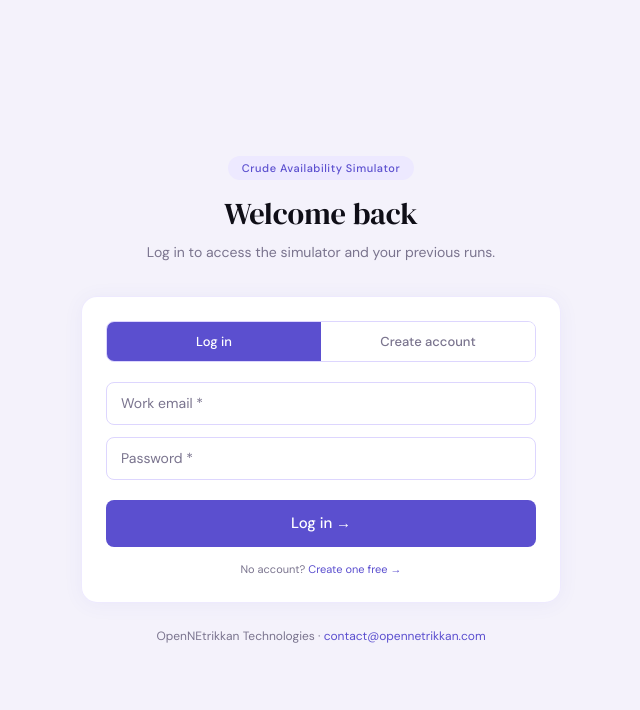
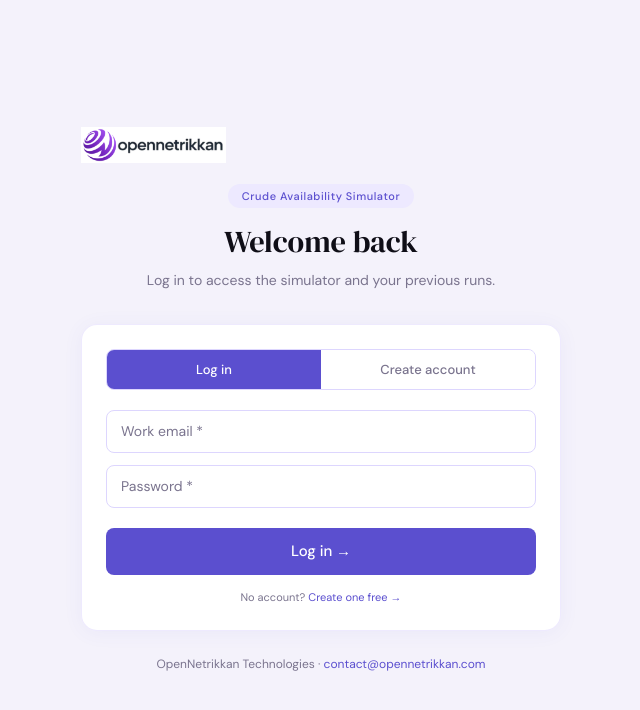
Before and after one commit to AviGitss/OilSim, a Next.js app: page / in a window 1280 px wide. Shown: the top 710 px of the page, without its empty margins (319-959 px from the left). Built offline with nearby package versions, Linux system fonts and the light colour scheme; no server answers.

Commit message:
logo added

```diff
--- a/components/AuthPage.tsx
+++ b/components/AuthPage.tsx
@@ -87,6 +87,11 @@ export default function AuthPage() {
     <div style={S.page}>
       <div style={S.wrap}>
         <div style={{ textAlign:"center", marginBottom:"2rem" }}>
+          <img
+            src="/logo.jpg"
+            alt="OpenNetrikkan"
+            style={{ height: 36, width: "auto", objectFit: "contain", marginBottom: 20 }}
+          />
           <span style={S.eyebrow}>Crude Availability Simulator</span>
           <h1 style={S.h1}>
             {mode === "login" ? "Welcome back" : "Create your account"}
@@ -147,7 +152,7 @@ export default function AuthPage() {
         </div>
 
         <p style={S.footer}>
-          OpenNEtrikkan Technologies ·{" "}
+          OpenNetrikkan Technologies ·{" "}
           <a href="mailto:contact@opennetrikkan.com" style={S.link}>contact@opennetrikkan.com</a>
         </p>
       </div>
```
